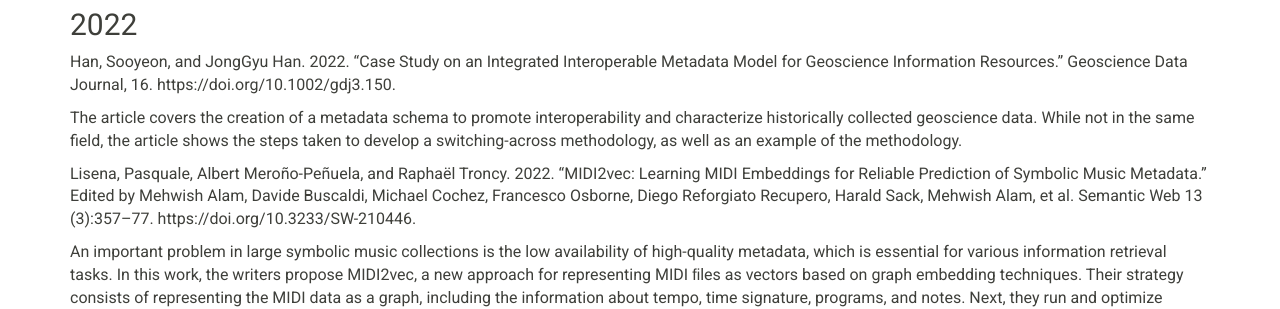
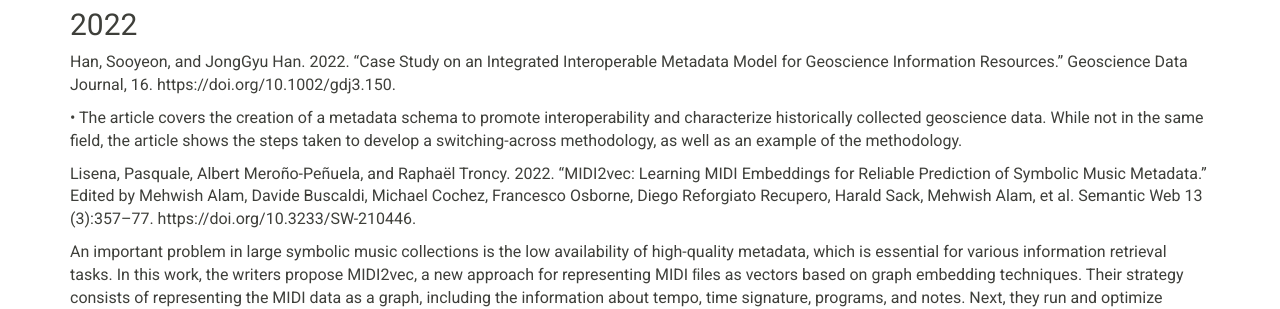
Before and after one commit to DDMAL/linkedmusic-website, a Jekyll site: the page built from papers.md, in a window 1280 px wide and 900 px high. Shown: the part 246-555 px from the top of the window. Built offline with Jekyll 4.4.1, drawn with Linux system fonts in a browser that asks for light colours; nearby versions of some CDN libraries; part of the change alters nothing that is shown.

```diff
--- a/papers.md
+++ b/papers.md
@@ -11,7 +11,7 @@ image_class: headerimage
 
 <p>Han, Sooyeon, and JongGyu Han. 2022. “Case Study on an Integrated Interoperable Metadata Model for Geoscience Information Resources.” Geoscience Data Journal, 16. https://doi.org/10.1002/gdj3.150.</p>
 
-<p>The article covers the creation of a metadata schema to promote interoperability and characterize historically collected geoscience data. While not in the same field, the article shows the steps taken to develop a switching-across methodology, as well as an example of the methodology. </p>
+<p>&#8226; The article covers the creation of a metadata schema to promote interoperability and characterize historically collected geoscience data. While not in the same field, the article shows the steps taken to develop a switching-across methodology, as well as an example of the methodology. </p>
 
 <p>Lisena, Pasquale, Albert Meroño-Peñuela, and Raphaël Troncy. 2022. “MIDI2vec: Learning MIDI Embeddings for Reliable Prediction of Symbolic Music Metadata.” Edited by Mehwish Alam, Davide Buscaldi, Michael Cochez, Francesco Osborne, Diego Reforgiato Recupero, Harald Sack, Mehwish Alam, et al. Semantic Web 13 (3):357–77. https://doi.org/10.3233/SW-210446.</p>
 
```
